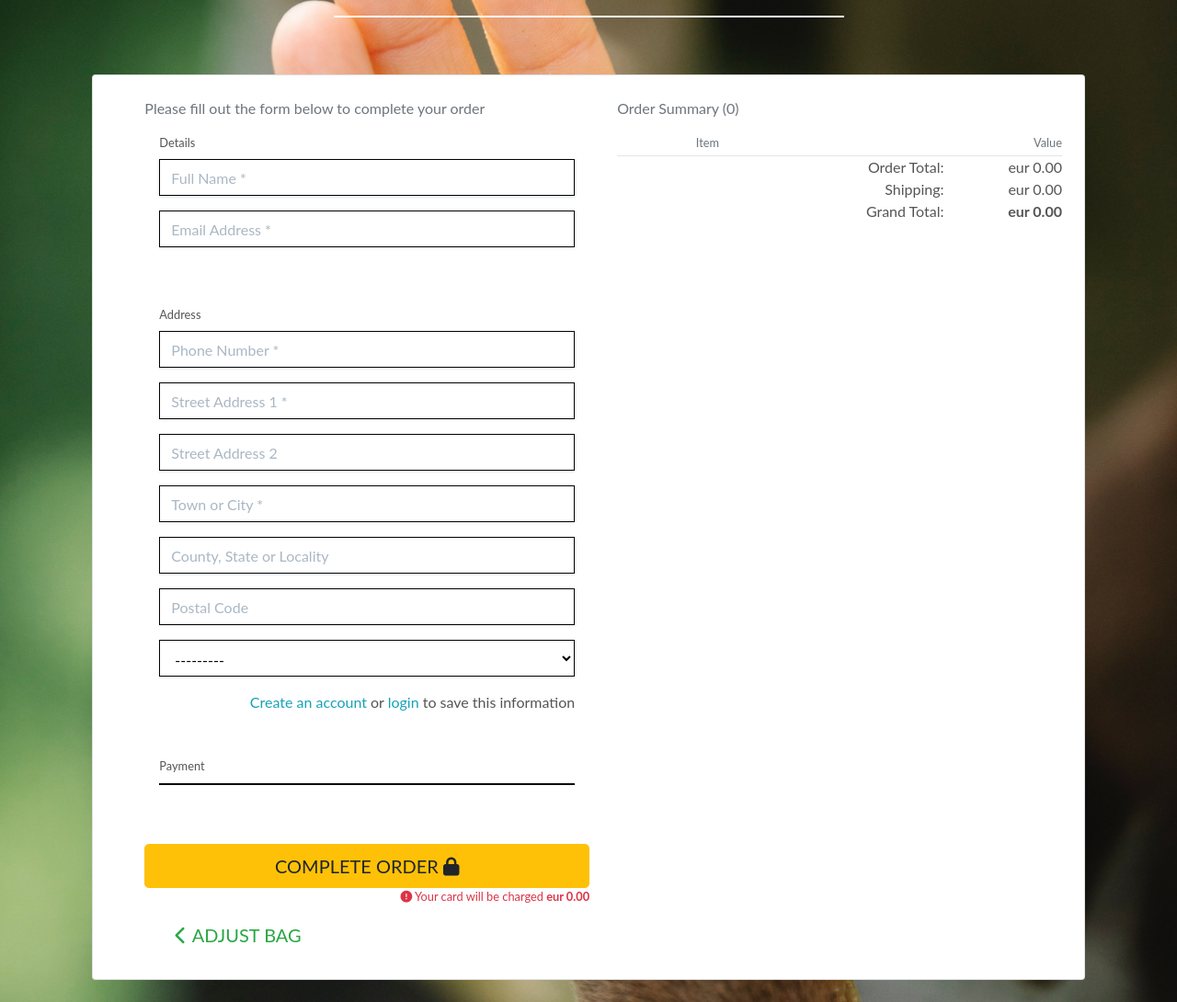
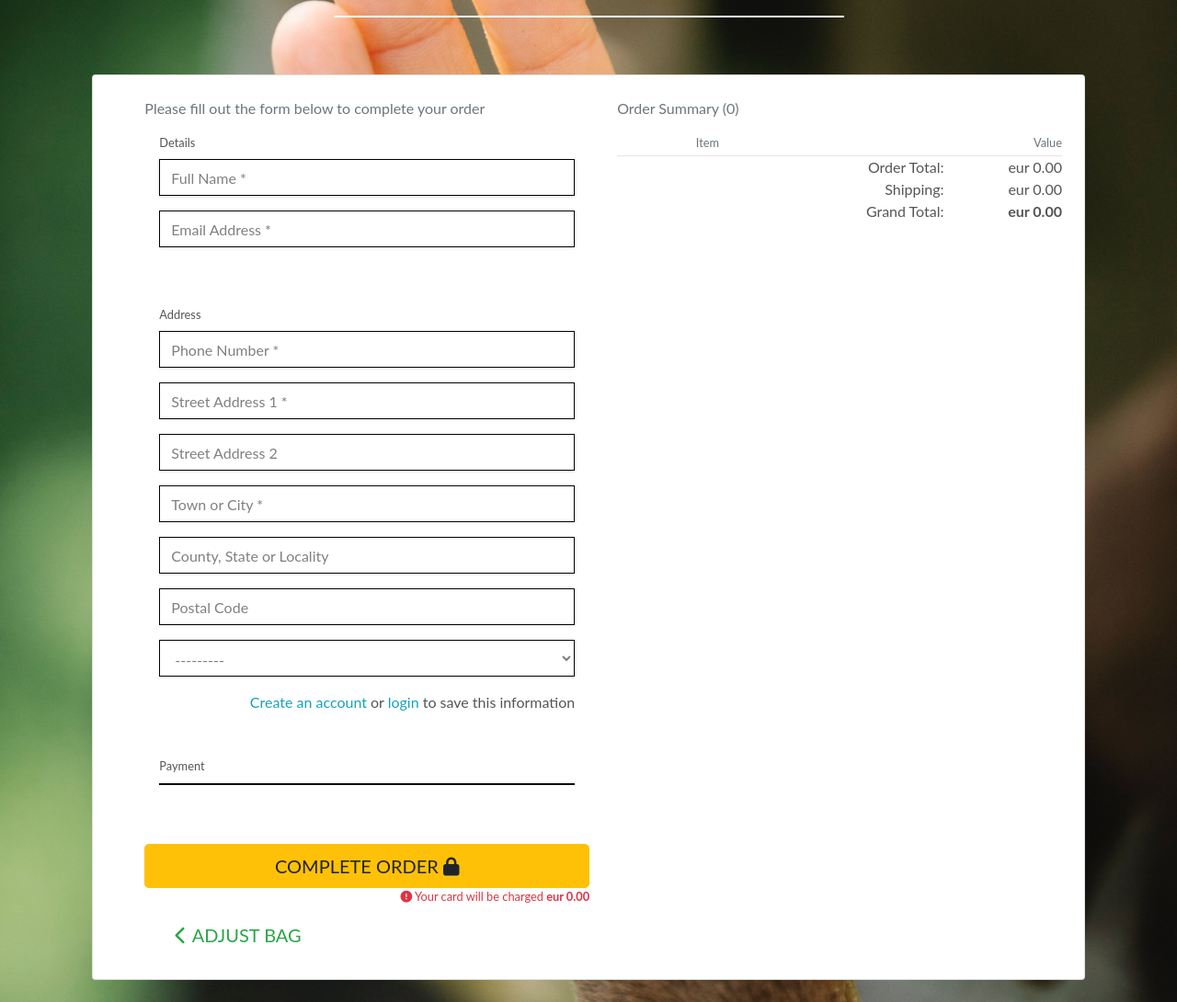
Before and after one commit to ANNAhabANNA/high_paw_support_us_more_v1, a Django app: template checkout/templates/checkout/checkout.html in a window 1280 px wide. Shown: the part 263-1353 px from the top of the page at 92% size. Run offline with Django 3.2, Linux system fonts and the light colour scheme; the template is opened without the code that fills it: values that come from a table or form of the project are taken from there, others are empty; some libraries are stand-ins or nearby versions.

Commit message:
Correct placeholder element in the checkout form

```diff
--- a/checkout/forms.py
+++ b/checkout/forms.py
@@ -22,7 +22,6 @@ class OrderForm(forms.ModelForm):
             'full_name': 'Full Name',
             'email': 'Email Address',
             'phone_number': 'Phone Number',
-            'country': 'Country',
             'postcode': 'Postal Code',
             'town_or_city': 'Town or City',
             'street_address1': 'Street Address 1',
@@ -32,14 +31,15 @@ class OrderForm(forms.ModelForm):
 
         # Starts the cursor in the full name field when the user loads the page.
         self.fields['full_name'].widget.attrs['autofocus'] = True
+        # Iterates through the forms fields adding a star to the placeholder if it's a required field on the model.
         for field in self.fields:
-            # Iterates through the forms fields adding a star to the placeholder if it's a required field on the model.
-            if self.fields[field].required:
-                placeholder = f'{placeholders[field]} *'
-            else:
-                # Sets all the placeholder attributes to their values in the dictionary above.
-                placeholder = placeholders[field]
-            self.fields[field].widget.attrs['placeholder'] = placeholder
+            if field != 'country':
+                if self.fields[field].required:
+                    placeholder = f'{placeholders[field]} *'
+                else:
+                    # Sets all the placeholder attributes to their values in the dictionary above.
+                    placeholder = placeholders[field]
+                self.fields[field].widget.attrs['placeholder'] = placeholder
             # Adds css class.
             self.fields[field].widget.attrs['class'] = 'stripe-style-input'
             # Removes the form fields labels.
--- a/checkout/static/checkout/css/checkout.css
+++ b/checkout/static/checkout/css/checkout.css
@@ -23,7 +23,7 @@
 }
 
 .stripe-style-input::placeholder {
-  color: #aab7c4;
+  color: grey;
 }
 
 .fieldset-label {
@@ -56,3 +56,14 @@
   margin: 0;
   height: 100%;
 }
+
+/*Django countries fields in checkout form*/
+select,
+select option {
+    color: #000000;
+}
+
+select:invalid,
+select option[value=""] {
+    color: grey !important;
+}
```
